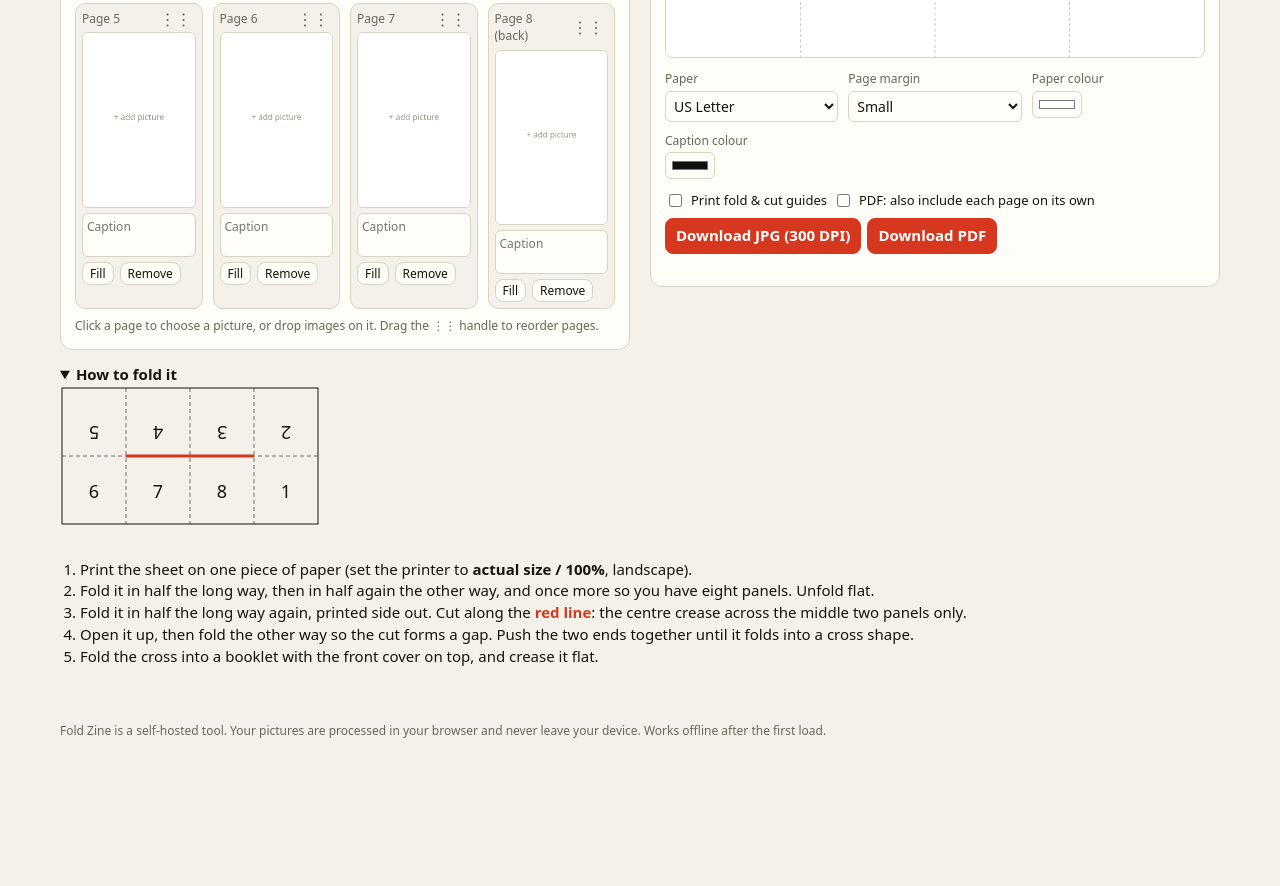
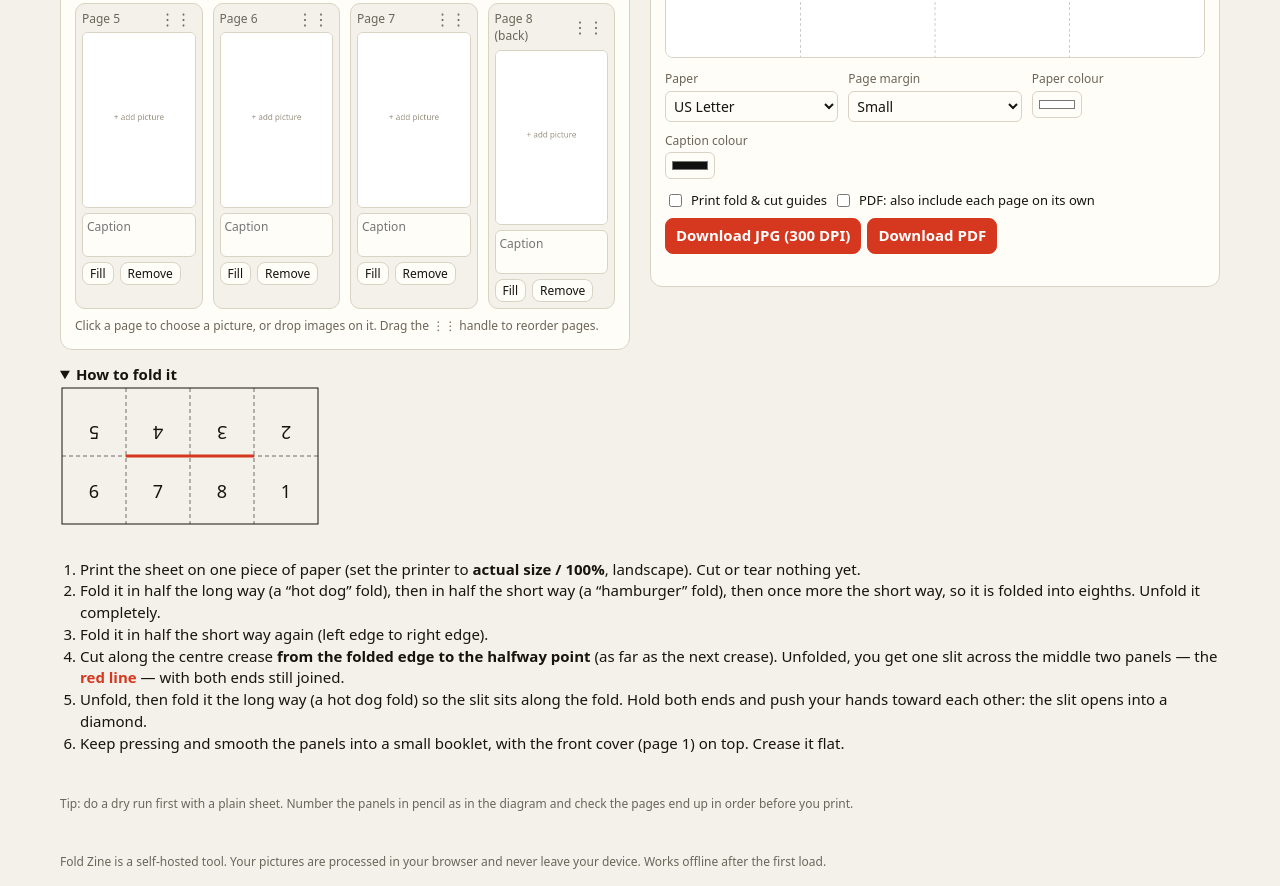
Before and after one commit to xmx1024/foldzine, a plain HTML site: page index.html in a window 1280 px wide. Shown: the part 534-1420 px from the top of the page. Before the commit the page ends 1290 px from the top, so only its background shows below. Drawn offline with Linux system fonts and the light colour scheme.

Commit message:
Fix folding instructions to the standard slit method; add dry-run tip

```diff
--- a/index.html
+++ b/index.html
@@ -68,12 +68,14 @@
       </g>
     </svg>
     <ol>
-      <li>Print the sheet on one piece of paper (set the printer to <b>actual size / 100%</b>, landscape).</li>
-      <li>Fold it in half the long way, then in half again the other way, and once more so you have eight panels. Unfold flat.</li>
-      <li>Fold it in half the long way again, printed side out. Cut along the <b class="red">red line</b>: the centre crease across the middle two panels only.</li>
-      <li>Open it up, then fold the other way so the cut forms a gap. Push the two ends together until it folds into a cross shape.</li>
-      <li>Fold the cross into a booklet with the front cover on top, and crease it flat.</li>
+      <li>Print the sheet on one piece of paper (set the printer to <b>actual size / 100%</b>, landscape). Cut or tear nothing yet.</li>
+      <li>Fold it in half the long way (a &ldquo;hot dog&rdquo; fold), then in half the short way (a &ldquo;hamburger&rdquo; fold), then once more the short way, so it is folded into eighths. Unfold it completely.</li>
+      <li>Fold it in half the short way again (left edge to right edge).</li>
+      <li>Cut along the centre crease <b>from the folded edge to the halfway point</b> (as far as the next crease). Unfolded, you get one slit across the middle two panels &mdash; the <b class="red">red line</b> &mdash; with both ends still joined.</li>
+      <li>Unfold, then fold it the long way (a hot dog fold) so the slit sits along the fold. Hold both ends and push your hands toward each other: the slit opens into a diamond.</li>
+      <li>Keep pressing and smooth the panels into a small booklet, with the front cover (page 1) on top. Crease it flat.</li>
     </ol>
+    <p class="note">Tip: do a dry run first with a plain sheet. Number the panels in pencil as in the diagram and check the pages end up in order before you print.</p>
   </div>
 </details>
 </main>
--- a/sw.js
+++ b/sw.js
@@ -1,5 +1,5 @@
 // Cache the app shell so the tool works offline after the first load.
-const CACHE = 'foldzine-v2';
+const CACHE = 'foldzine-v3';
 const SHELL = ['./', 'index.html', 'style.css', 'app.js', 'manifest.webmanifest', 'icon.svg'];
 self.addEventListener('install', e => e.waitUntil(caches.open(CACHE).then(c => c.addAll(SHELL)).then(() => self.skipWaiting())));
 self.addEventListener('activate', e => e.waitUntil(caches.keys().then(ks => Promise.all(ks.filter(k => k !== CACHE).map(k => caches.delete(k)))).then(() => self.clients.claim())));
```
